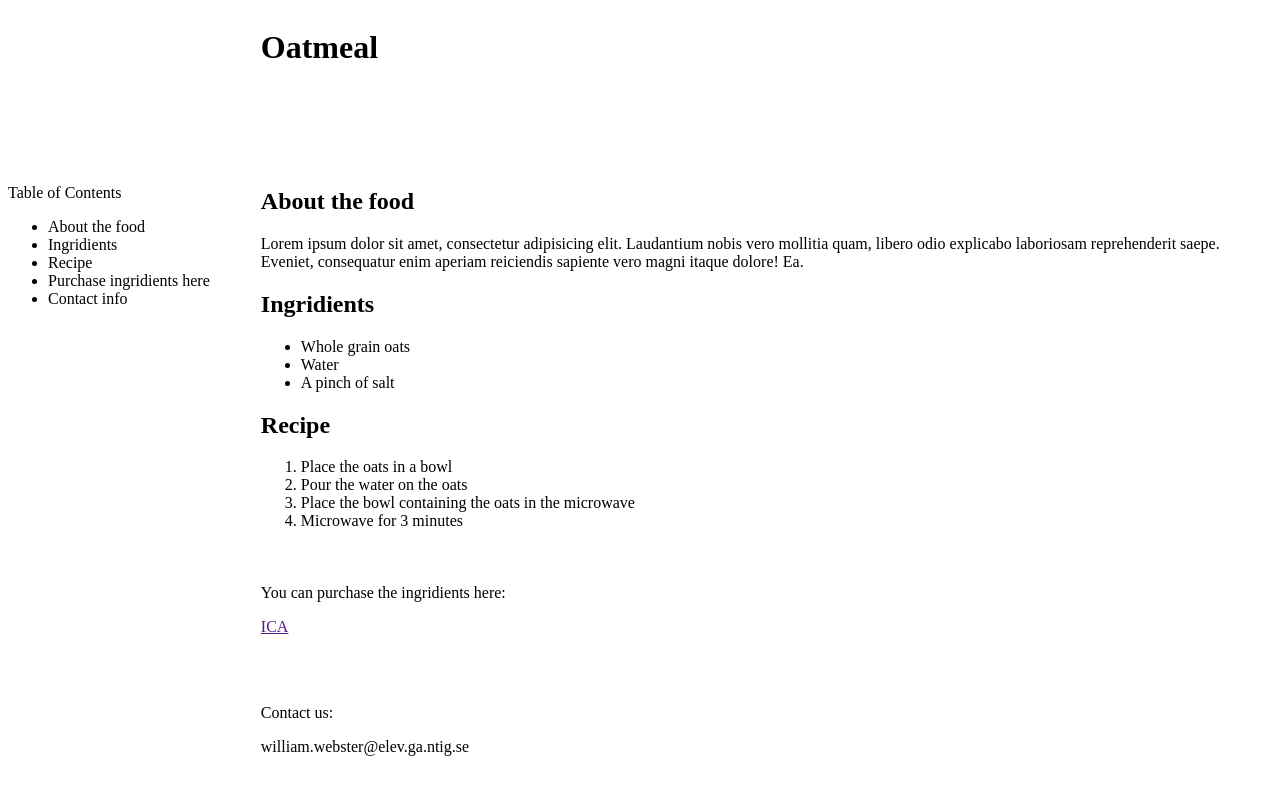
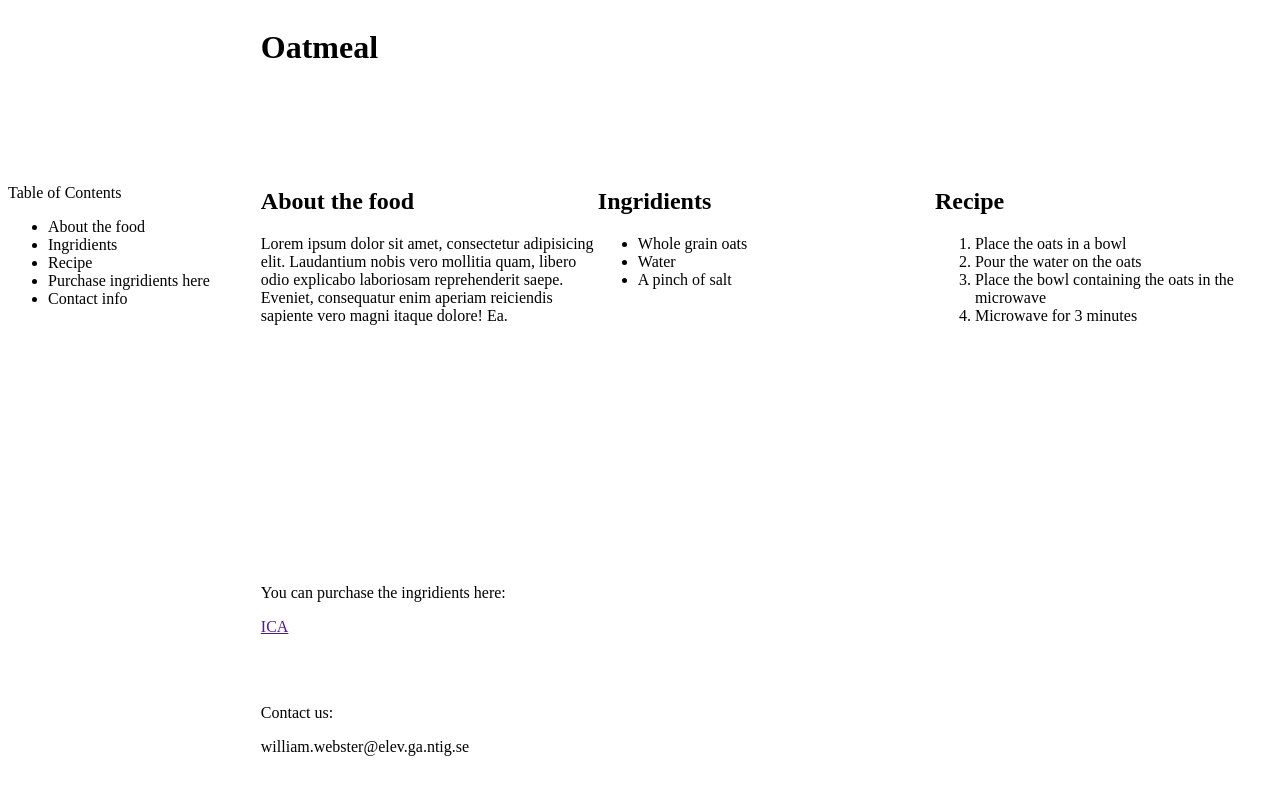
Before and after one commit to alien-zoidberg/Recipe, a plain HTML site: page index.html in a window 1280 px wide. Drawn offline with Linux system fonts and the light colour scheme.

Commit message:
Organised the content of main with grid

```diff
--- a/index.html
+++ b/index.html
@@ -23,12 +23,12 @@
     </aside>
 
     <main>
-        <article>
+        <article id="food">
             <h2>About the food</h2>
             <p>Lorem ipsum dolor sit amet, consectetur adipisicing elit. Laudantium nobis vero mollitia quam, libero odio explicabo laboriosam reprehenderit saepe. Eveniet, consequatur enim aperiam reiciendis sapiente vero magni itaque dolore! Ea.</p>
         </article>
 
-        <article>
+        <article id="ing">
             <h2>Ingridients</h2>
             <ul>
                 <li>Whole grain oats</li>
@@ -37,7 +37,7 @@
             </ul>
         </article>
 
-        <article>
+        <article id="rec">
             <h2>Recipe</h2>
             <ol>
                 <li>Place the oats in a bowl</li>
--- a/style.css
+++ b/style.css
@@ -14,6 +14,8 @@ aside{
 
 main{
    grid-area: 2/2/3/3;
+   display: grid;
+   grid-template-columns: repeat(3, 1fr);
 }
 
 nav{
```
